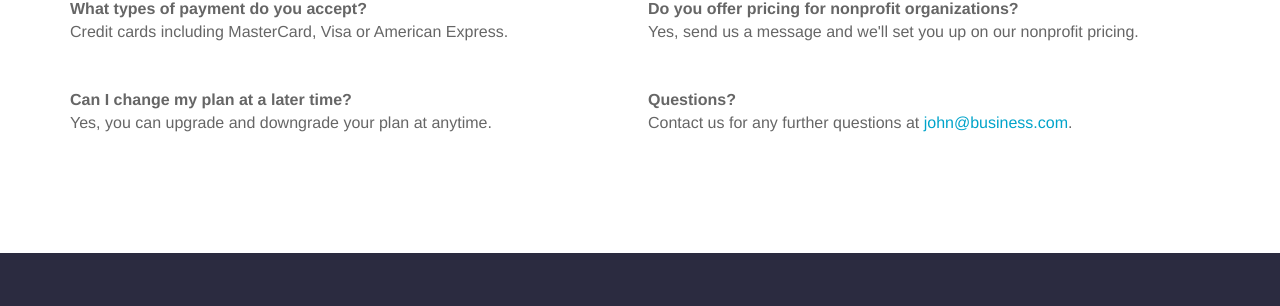
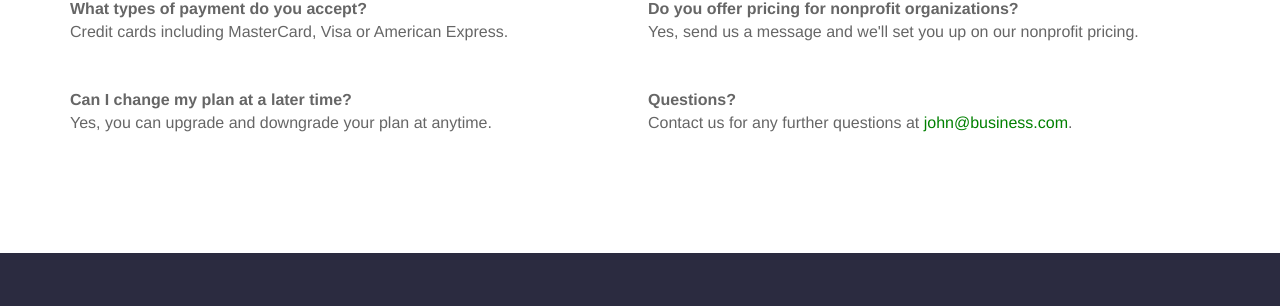
Before and after one commit to hawiabraham/ncosha, a Jekyll site: the page built from pricing.html, in a window 1280 px wide. Shown: the part 548-854 px from the top of the page. Built offline with Jekyll 4.4.1, drawn with Linux system fonts in a browser that asks for light colours.

Commit message:
Update elements.scss

```diff
--- a/_sass/elements.scss
+++ b/_sass/elements.scss
@@ -12,7 +12,7 @@ body {
 }
 
 a {
-	color: #00a4ca;
+	color: green;
 	text-decoration: none;
 }
 
```
